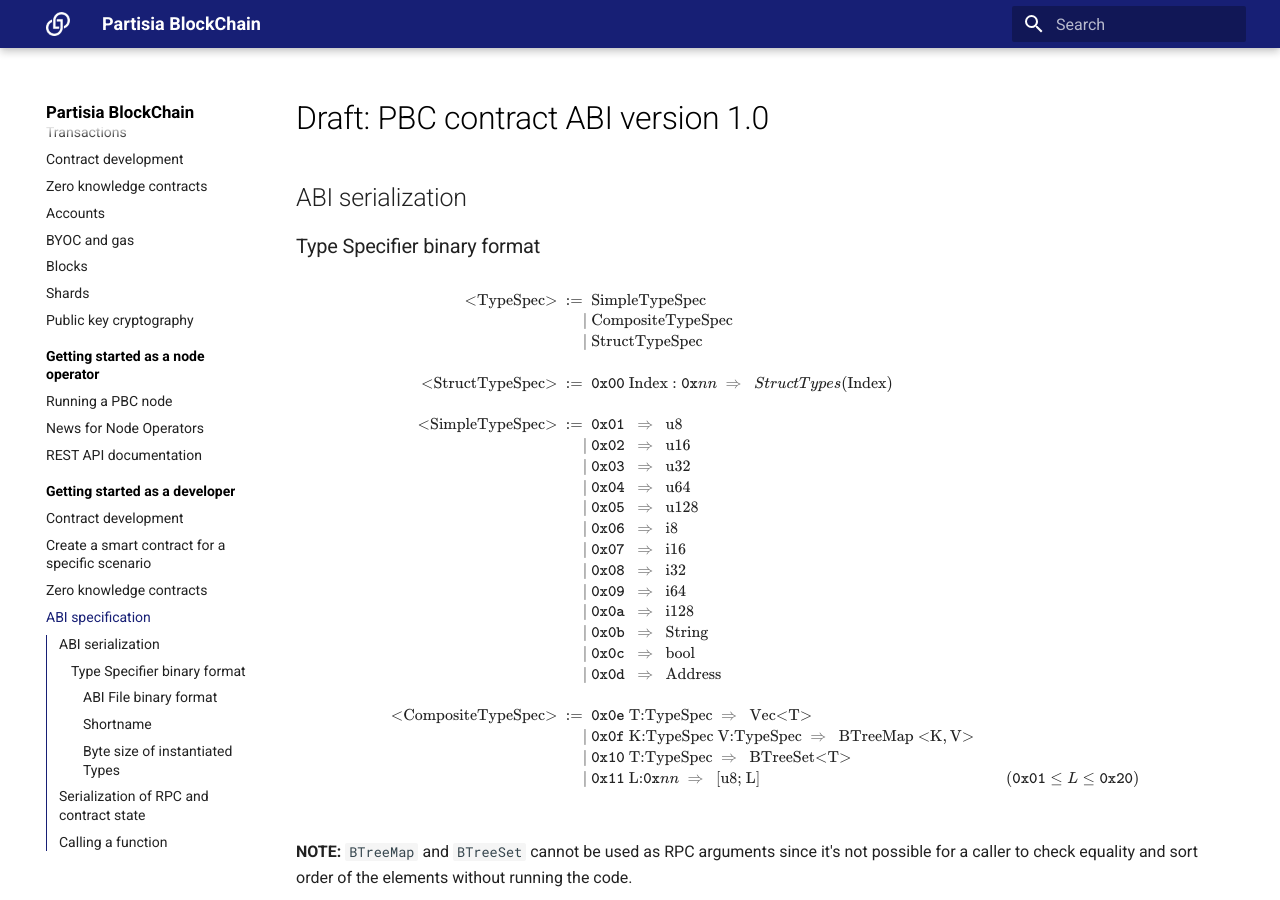
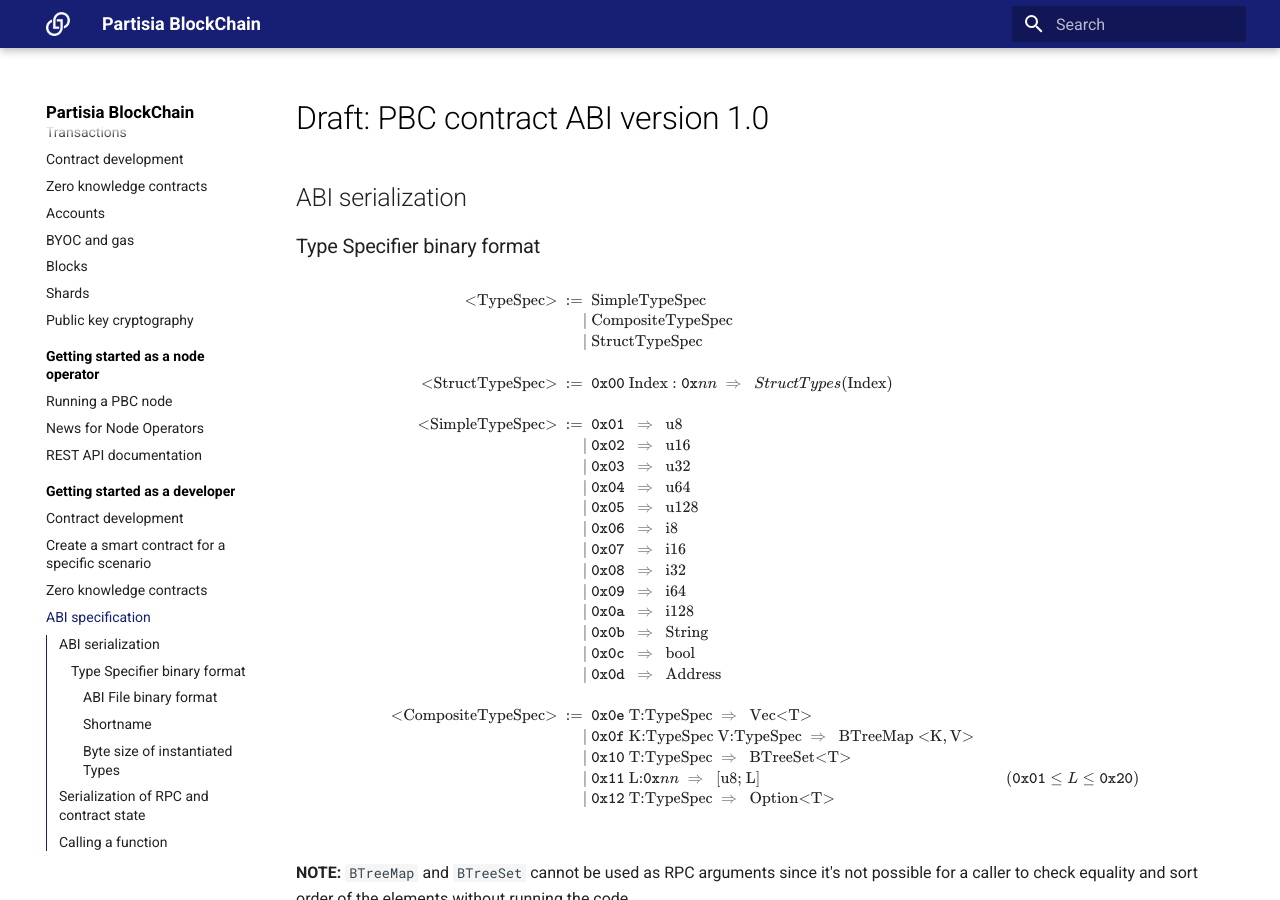
Before and after one commit to 0xSero/partisia-docs, an MkDocs documentation site: the page built from docs/abiv1.md, in a window 1280 px wide and 900 px high. Built offline with MkDocs 1.6.1 and Material for MkDocs 9.7.7, drawn with Linux system fonts in a browser that asks for light colours; a script that is not in the unit is left out.

Commit message:
Added spec for Option<T>

```diff
--- a/docs/abiv1.md
+++ b/docs/abiv1.md
@@ -34,6 +34,7 @@
 | \ &\hexi{0f} \text{ K:}\text{TypeSpec}\text{ V:}\text{TypeSpec} \Rightarrowx \text{BTreeMap <}\text{K}, \text{V>} \\
 | \ &\hexi{10} \text{ T:}\text{TypeSpec} \Rightarrowx \text{BTreeSet<}\text{T>} \\
 | \ &\hexi{11} \text{ L:}\nnhexi{nn} \Rightarrowx \text{[u8; }\text{L}\text{]} & (\hexi{01} \leq L \leq \hexi{20}) \\
+| \ &\hexi{12} \text{ T:}\text{TypeSpec} \Rightarrowx \text{Option<}\text{T>} \\
 \\
 \end{align*}
 }
```
